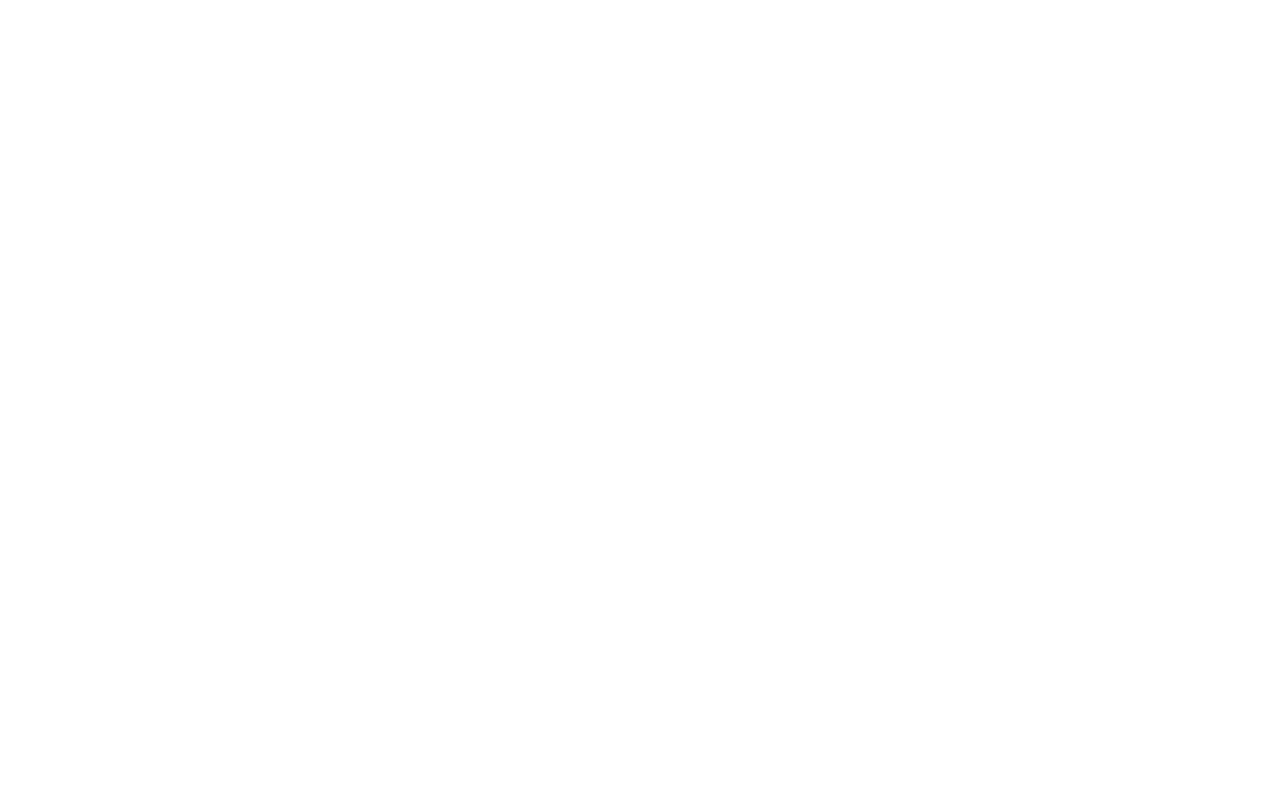
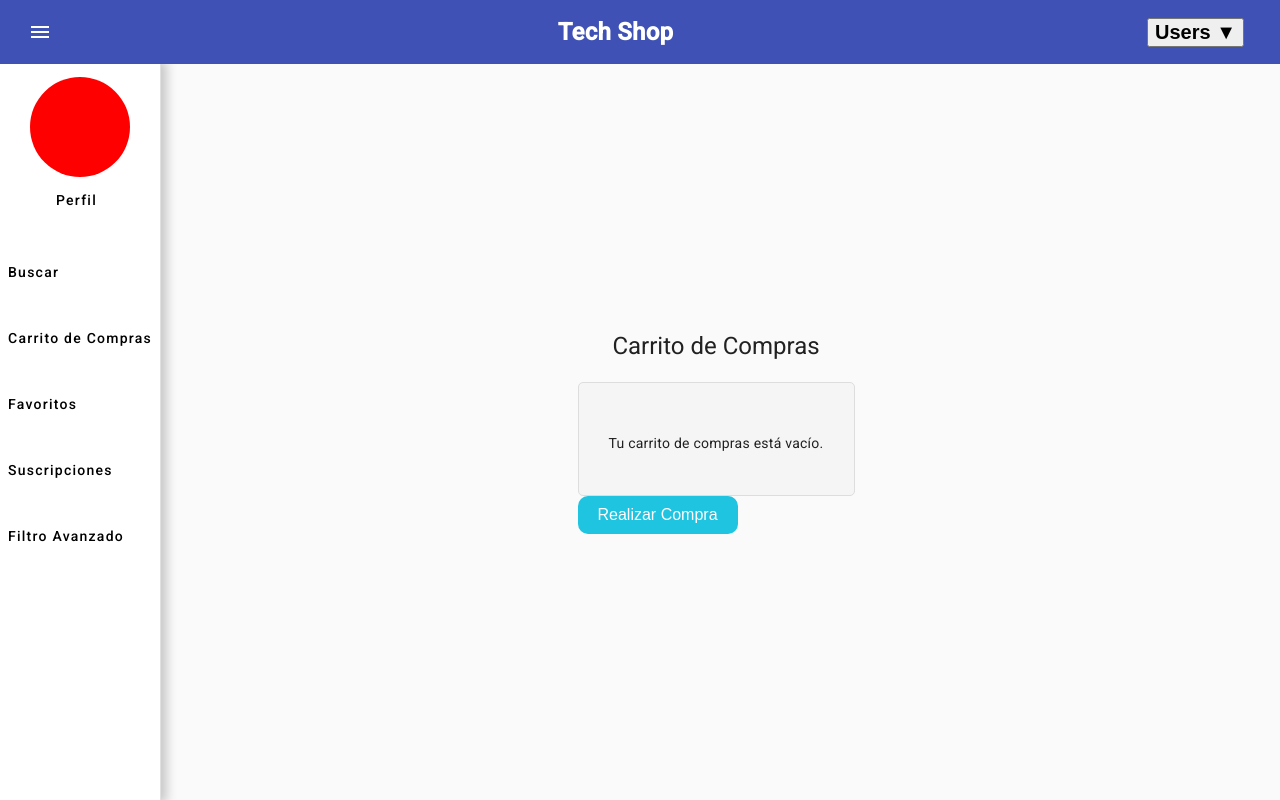
Before and after one commit to NanoNerdsGroup/NanoNerds-Frontend, an Angular app: page /shopping-cart in a window 1280 px wide. Before the commit this address led to /. Built offline with nearby package versions, Linux system fonts and the light colour scheme.

Commit message:
feature: shopping cart function created

```diff
--- a/src/app/app-routing.module.ts
+++ b/src/app/app-routing.module.ts
@@ -12,6 +12,7 @@
 import {ComponentInformationComponent} from "./customer/pages/component-information/component-information.component";
 import {AdvancedFilterComponent} from "./customer/pages/advanced-filter/advanced-filter.component";
 import {MyFavoritesComponent} from "./customer/pages/my-favorites/my-favorites.component";
+import {ShoppingCartComponent} from "./customer/pages/shopping-cart/shopping-cart.component";
 
 const routes: Routes = [
   { path : 'home', component : HomeComponent },
@@ -29,6 +30,7 @@
   {path: 'component-information/:id', component: ComponentInformationComponent,},
   {path:'advance-filter',component:AdvancedFilterComponent},
   {path:'my-favorites', component:MyFavoritesComponent},
+  {path:'shopping-cart',component:ShoppingCartComponent},
 
 
 ];
--- a/src/app/app.module.ts
+++ b/src/app/app.module.ts
@@ -30,6 +30,7 @@
 import { ComponentInformationComponent } from './customer/pages/component-information/component-information.component';
 import { AdvancedFilterComponent } from './customer/pages/advanced-filter/advanced-filter.component';
 import { MyFavoritesComponent } from './customer/pages/my-favorites/my-favorites.component';
+import { ShoppingCartComponent } from './customer/pages/shopping-cart/shopping-cart.component';
 
 @NgModule({
   declarations: [
@@ -50,7 +51,8 @@
     SearchComponentsComponent,
     ComponentInformationComponent,
     AdvancedFilterComponent,
-    MyFavoritesComponent
+    MyFavoritesComponent,
+    ShoppingCartComponent
   ],
   imports: [
     HttpClientModule,
--- a/src/app/customer/component/toolbar-left-customer/toolbar-left-customer.component.html
+++ b/src/app/customer/component/toolbar-left-customer/toolbar-left-customer.component.html
@@ -10,7 +10,7 @@
     <div class="options-container">
       <div class="buttons-container">
         <a routerLink="/search-components" mat-button>Buscar</a>
-        <a mat-button>Carrito de Compras</a>
+        <a routerLink="/shopping-cart" mat-button>Carrito de Compras</a>
         <a  routerLink="/my-favorites"  mat-button>Favoritos</a>
         <a mat-button>Suscripciones</a>
         <a  routerLink = "/advance-filter"  mat-button>Filtro Avanzado</a>
--- a/src/app/customer/pages/component-information/component-information.component.ts
+++ b/src/app/customer/pages/component-information/component-information.component.ts
@@ -1,8 +1,8 @@
 import { Component, OnInit } from '@angular/core';
 import { ActivatedRoute } from '@angular/router';
 import {ComponentsService} from "../../services/components.service";
+import {ShoppingCartService} from "../../services/shopping-cart.service";
 
-//import {ShoppingCartService} from "../services/shopping-cart.service";
 @Component({
   selector: 'app-component-information',
   templateUrl: './component-information.component.html',
@@ -14,7 +14,7 @@
   constructor(
     private route: ActivatedRoute,
     private componentsService: ComponentsService,
-   // private shoppingCartService: ShoppingCartService
+    private shoppingCartService: ShoppingCartService
 
   ) {}
 
@@ -47,6 +47,6 @@
 
 
   addToCart(component: any) {
-   // this.shoppingCartService.addToCart(component);
+   this.shoppingCartService.addToCart(component);
   }
 }
--- /dev/null
+++ b/src/app/customer/pages/shopping-cart/shopping-cart.component.css
@@ -0,0 +1,93 @@
+/* Estilos para el título del carrito */
+.cart-title {
+  font-size: 1.5rem;
+  text-align: center;
+  margin-bottom: 20px;
+}
+
+/* Estilos para el mensaje cuando el carrito está vacío */
+.empty-cart-message {
+  text-align: center;
+  padding: 30px;
+  border: 1px solid #ddd;
+  background-color: #f5f5f5;
+  border-radius: 5px;
+}
+
+.empty-cart-icon {
+  font-size: 4rem;
+  color: #aaa;
+}
+
+/* Estilos para el contenedor principal del carrito */
+.cart-container {
+  display: flex;
+  flex-direction: column;
+  align-items: center; /* Centra horizontalmente */
+}
+
+/* Estilos para los cards de los elementos en el carrito */
+.p-card {
+  display: flex;
+  flex-direction: row; /* Alinea elementos en fila */
+  align-items: center; /* Centra verticalmente */
+  justify-content: space-between; /* Alinea elementos al principio y al final del card */
+  width: 80%; /* Ancho del card */
+  background-color: #f0f0f0; /* Color de fondo del card */
+  border-radius: 10px; /* Bordes redondeados */
+  margin-bottom: 20px;
+}
+
+/* Estilos para la imagen del producto en el card */
+.p-card-image {
+  max-width: 100px;
+  height: auto;
+  border-radius: 10px 0 0 10px; /* Bordes redondeados solo a la izquierda */
+}
+
+/* Estilos para el contenido del card */
+.p-card-content {
+  padding: 10px;
+  flex: 1; /* El contenido toma el espacio restante */
+}
+
+/* Estilos para el título del producto en el card */
+.p-card-title {
+  font-weight: bold;
+  margin: 10px 0;
+}
+
+/* Estilos para el subtítulo (puedes personalizarlo) */
+.p-card-subtitle {
+  color: #555;
+}
+
+/* Estilos para los botones en el carrito */
+.p-button {
+  background-color: #1fc4e1;
+  color: #fff;
+  border: none;
+  border-radius: 10px;
+  cursor: pointer;
+  font-size: 1rem;
+  padding: 10px 20px;
+}
+
+.p-button:hover {
+  background-color: #0056b3;
+}
+
+/* Estilos para el botón de finalizar compra */
+.checkout-button {
+  display: block;
+  width: 100%;
+  margin-top: 20px;
+}
+
+@media (max-width: 768px) {
+  /* Aplicar estilos específicos para dispositivos con ancho máximo de 768px */
+  .p-card {
+    flex-direction: column; /* Cambiar a disposición vertical */
+    text-align: center; /* Centrar el contenido horizontalmente */
+  }
+}
--- /dev/null
+++ b/src/app/customer/pages/shopping-cart/shopping-cart.component.html
@@ -0,0 +1,41 @@
+<app-toolbar-left-customer>
+  <div class="p-grid p-justify-center">
+    <div class="p-col-12">
+      <h1 class="cart-title">Carrito de Compras</h1>
+    </div>
+
+    <div *ngIf="cartItems.length > 0; else emptyCart" class="p-col-12 p-md-8">
+      <div class="p-grid p-nogutter">
+        <ng-container *ngFor="let item of cartItems">
+          <div class="p-col-12 p-md-4">
+            <div class="p-card p-card-hoverable">
+              <img [src]="item.photo" alt="Component Photo" class="p-card-image" />
+              <div class="p-card-title">{{ item.name }}</div>
+              <div class="p-card-subtitle">Precio: ${{ item.price }}</div>
+              <div class="p-card-subtitle">Fecha de lanzamiento: {{ item.date }}</div>
+              <div class="p-card-subtitle">Fabricante: {{ item.manufacturer }}</div>
+              <button (click)="removeFromCart(item)" class="p-button p-button-danger p-button-rounded p-card-title">
+                <i class="pi pi-trash"></i> Eliminar
+              </button>
+            </div>
+          </div>
+        </ng-container>
+      </div>
+    </div>
+
+    <ng-template #emptyCart>
+      <div class="p-col-12 p-md-8">
+        <div class="empty-cart-message">
+          <i class="pi pi-shopping-cart-empty empty-cart-icon"></i>
+          <p>Tu carrito de compras está vacío.</p>
+        </div>
+      </div>
+    </ng-template>
+
+    <div class="p-col-12 p-md-4">
+      <button (click)="checkout()" class="p-button p-button-primary p-button-lg p-button-rounded p-button-block">
+        Realizar Compra
+      </button>
+    </div>
+  </div>
+</app-toolbar-left-customer>
--- /dev/null
+++ b/src/app/customer/pages/shopping-cart/shopping-cart.component.ts
@@ -0,0 +1,29 @@
+import {Component, OnInit} from '@angular/core';
+import {ShoppingCartService} from "../../services/shopping-cart.service";
+
+@Component({
+  selector: 'app-shopping-cart',
+  templateUrl: './shopping-cart.component.html',
+  styleUrls: ['./shopping-cart.component.css']
+})
+export class ShoppingCartComponent implements OnInit {
+  cartItems: any[] = []; // Definir la variable para almacenar los elementos del carrito
+
+  constructor(private shoppingCartService: ShoppingCartService) {}
+
+  ngOnInit() {
+    // Cargar los elementos del carrito al inicializar el componente
+    this.cartItems = this.shoppingCartService.getCartItems();
+  }
+
+  removeFromCart(item: any): void {
+    // Llama a la función removeFromCart del servicio ShoppingCartService
+    this.shoppingCartService.removeFromCart(item);
+    // Actualiza la lista de elementos del carrito
+    this.cartItems = this.shoppingCartService.getCartItems();
+  }
+  checkout(): void {
+    // Lógica para realizar la compra
+    // Puedes implementar aquí la interacción con tu sistema de compra
+  }
+}
--- /dev/null
+++ b/src/app/customer/services/shopping-cart.service.ts
@@ -0,0 +1,23 @@
+import { Injectable } from '@angular/core';
+
+@Injectable({
+  providedIn: 'root'
+})
+export class ShoppingCartService {
+  private cart: any[] = [];
+
+  addToCart(component: any) {
+    this.cart.push(component);
+  }
+
+  getCartItems() {
+    return this.cart;
+  }
+
+  removeFromCart(component: any) {
+    const index = this.cart.findIndex((item) => item.id === component.id);
+    if (index !== -1) {
+      this.cart.splice(index, 1);
+    }
+  }
+}
```
Also changed, not shown: 2 other files (tests, documents, lock files or other folders).
